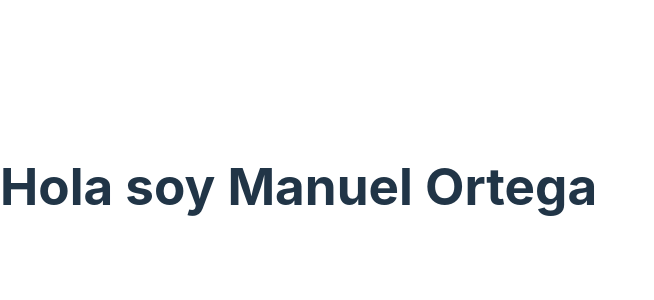
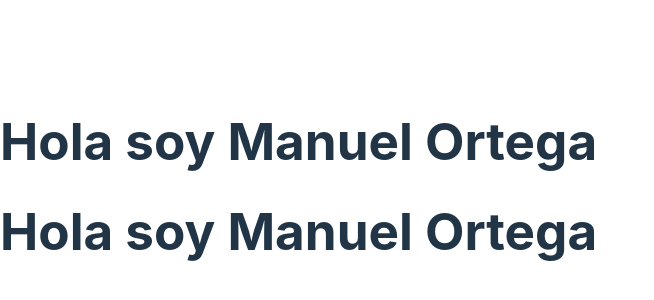
Before and after one commit to Ulfserkir/react-test, a React (Vite) app in the folder AppReact/: page / in a window 1280 px wide. Shown: the part 214-514 px from the top of the page, without its empty margins (0-654 px from the left). Built offline with nearby package versions, Linux system fonts and the light colour scheme.

Commit message:
Imported Fragment to repeat component on App.jsx

```diff
--- a/AppReact/src/App.jsx
+++ b/AppReact/src/App.jsx
@@ -1,7 +1,13 @@
 import Message from './component/Message'
+import { Fragment } from 'react';
 
 function App(){
-  return <Message />
+  return (
+  <>
+    <Message />
+    <Message />
+  </>
+  );
 }
 
 export default App;
```
